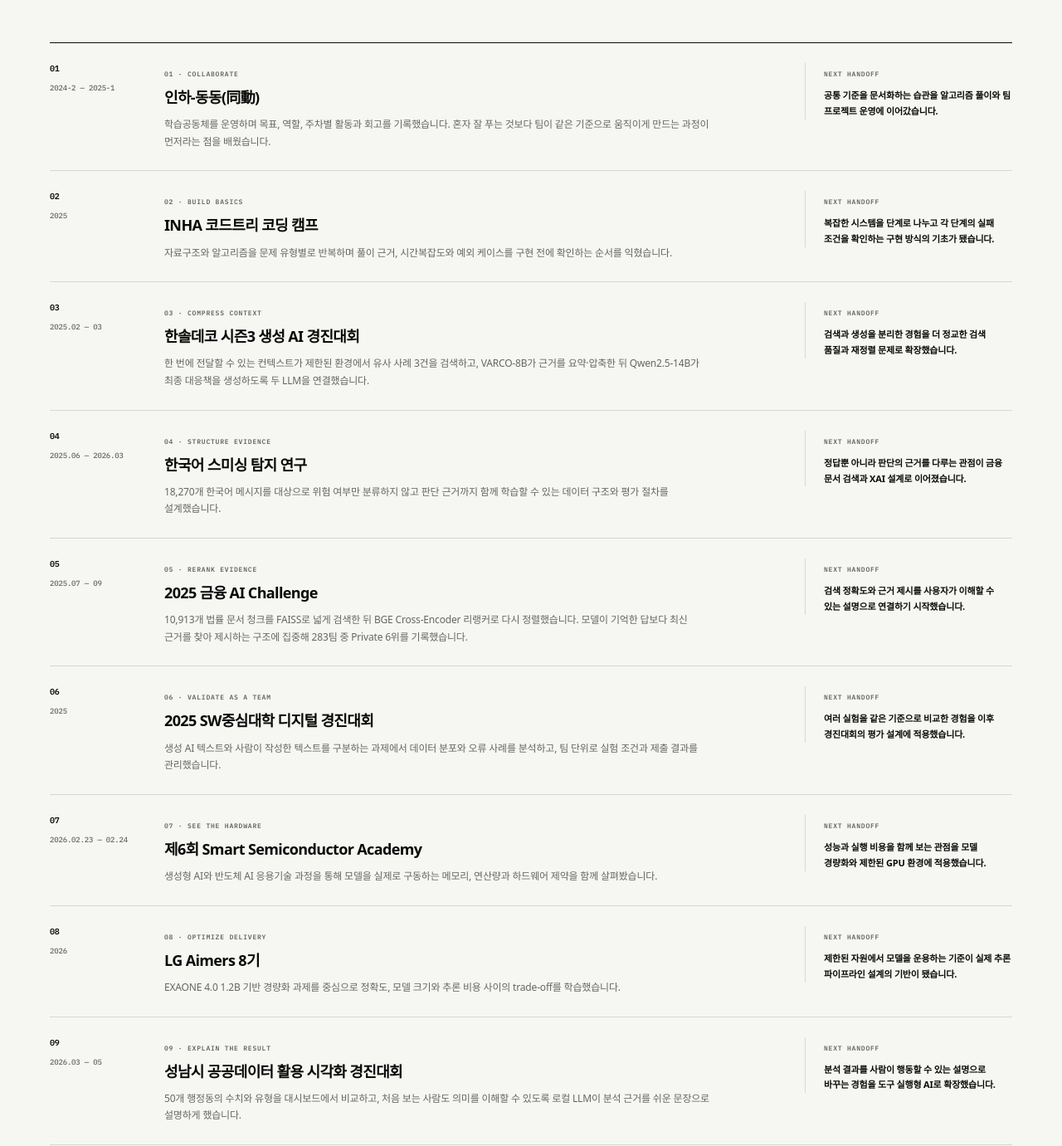
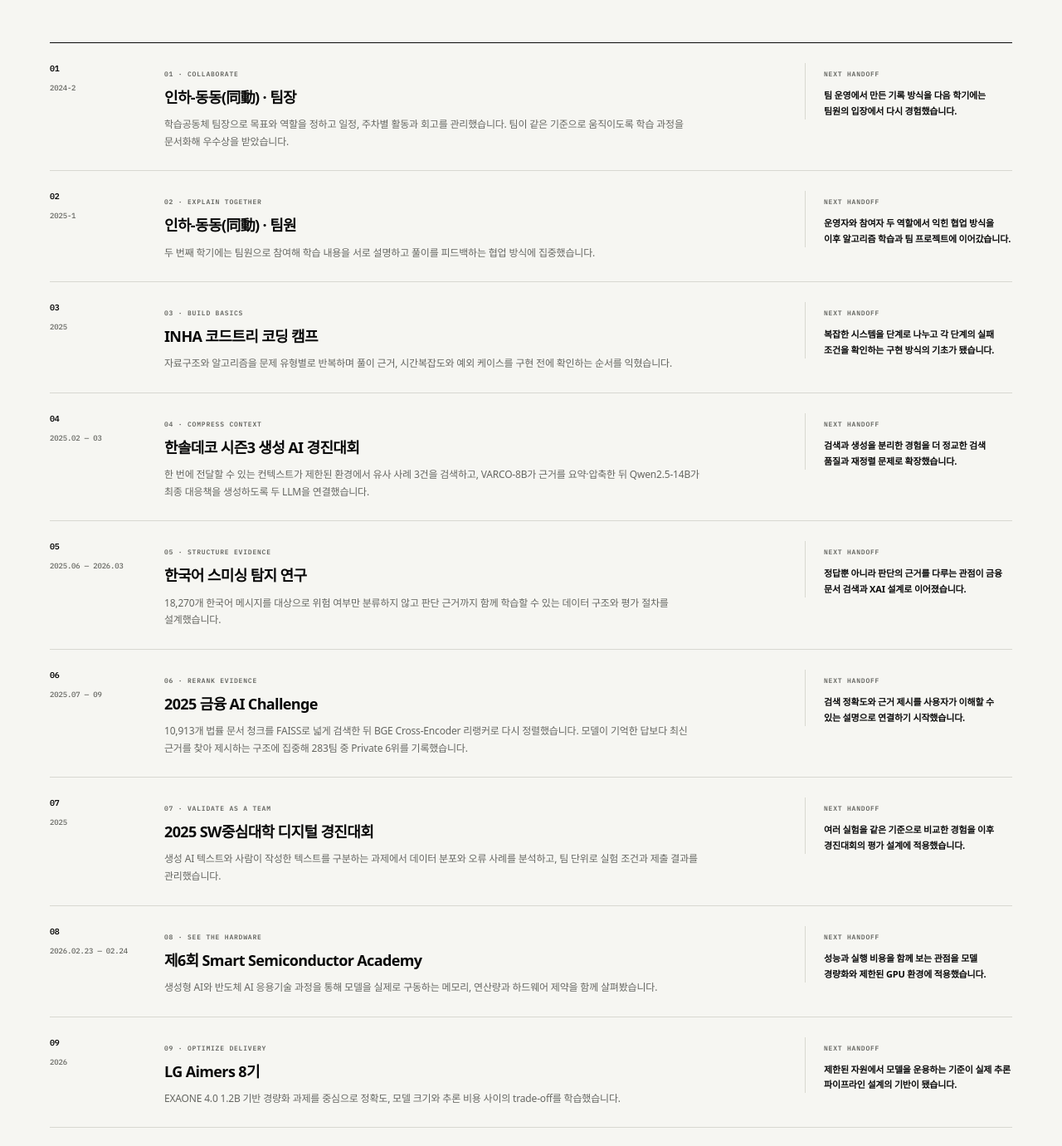
Before and after one commit to JM-KIMM/JM-KIMM.github.io, a React (Vite) app: page /#/ in a window 1280 px wide. Shown: the part 605-1986 px from the top of the page at 83% size. Built offline with nearby package versions, Linux system fonts and the light colour scheme; a web font is replaced by a local one.

Commit message:
Split Inha Dongdong participation by term

```diff
--- a/src/data/activities.ts
+++ b/src/data/activities.ts
@@ -73,19 +73,34 @@
     url: 'https://www.codetree.ai/blog/ko/%EC%BD%94%EB%93%9C%ED%8A%B8%EB%A6%AC-%EC%9D%B8%ED%95%98%EB%8C%80-%EC%BD%94%EB%94%A9-%EC%BA%A0%ED%94%84-%EC%84%B1%EB%A3%8C2%EC%A3%BC%EA%B0%84-%EC%BD%94%EC%9D%B5-%EC%A0%90%EC%88%98-%ED%8F%89',
   },
   {
-    title: '인하-동동(同動)',
+    title: '인하-동동(同動) · 2025-1',
     subtitle: '인하대학교 교수학습개발센터 학습공동체 프로그램',
-    period: '2024-2 · 2025-1',
-    role: '팀장 1회 · 팀원 1회',
-    summary: '같은 교과목을 수강하는 학생들과 학습공동체를 운영하며 학습 목표, 주차별 활동, 회고를 문서화했습니다.',
+    period: '2025-1',
+    role: '팀원',
+    summary: '두 번째 학기에는 팀원으로 참여해 학습 내용을 서로 설명하고 풀이 과정에 피드백을 주고받았습니다.',
     points: [
-      '2024-2학기 팀장으로 일정·역할·주차별 학습 기록 관리',
-      '2025-1학기 팀원으로 참여해 설명과 피드백 중심의 협업 학습 수행',
-      '학습 결과보다 과정과 팀 운영을 꾸준히 기록하는 습관 형성',
+      '학습 내용을 말로 설명하며 이해가 부족한 부분 확인',
+      '팀원의 풀이와 접근법을 비교하고 상호 피드백',
+      '주차별 학습 과정과 개선점을 꾸준히 기록',
     ],
-    purpose: '혼자 공부할 때 빠지기 쉬운 설명 부족과 기록 누락을 보완하고, 팀의 학습 과정을 운영하는 경험을 만들고자 했습니다.',
-    carriedForward: '목표·역할·회고를 문서화한 경험이 금융 AI Challenge와 SW 경진대회에서 팀 실험을 관리하는 방식으로 이어졌습니다.',
-    result: '우수상 · 팀장',
+    purpose: '첫 참여에서 익힌 운영 경험을 팀원의 관점에서 다시 적용하고, 설명과 피드백 중심의 학습 방식을 보강하고자 했습니다.',
+    carriedForward: '다른 사람의 접근을 비교하고 피드백하는 경험이 이후 팀 프로젝트에서 실험 결과를 함께 검토하는 방식으로 이어졌습니다.',
+    url: 'https://ctlt.inha.ac.kr/',
+  },
+  {
+    title: '인하-동동(同動) · 2024-2',
+    subtitle: '인하대학교 교수학습개발센터 학습공동체 프로그램',
+    period: '2024-2',
+    role: '팀장',
+    summary: '학습공동체 팀장으로 학습 목표와 역할을 정하고 일정, 주차별 활동과 회고를 관리했습니다.',
+    points: [
+      '팀 일정과 역할 분담 및 주차별 학습 기록 관리',
+      '공통 학습 목표와 진행 기준 문서화',
+      '활동 종료 후 팀 회고와 개선점 정리',
+    ],
+    purpose: '혼자 공부할 때 빠지기 쉬운 설명 부족과 기록 누락을 보완하고, 팀의 학습 과정을 직접 운영하고자 했습니다.',
+    carriedForward: '목표·역할·회고를 문서화한 경험을 다음 학기 인하-동동과 이후 팀 프로젝트 운영에 적용했습니다.',
+    result: '우수상',
     url: 'https://ctlt.inha.ac.kr/',
   },
 ]
--- a/src/data/journey.ts
+++ b/src/data/journey.ts
@@ -9,99 +9,106 @@
 
 export const journeyChapters: JourneyChapter[] = [
   {
-    period: '2024-2 — 2025-1',
+    period: '2024-2',
     stage: '01 · COLLABORATE',
-    title: '인하-동동(同動)',
-    body: '학습공동체를 운영하며 목표, 역할, 주차별 활동과 회고를 기록했습니다. 혼자 잘 푸는 것보다 팀이 같은 기준으로 움직이게 만드는 과정이 먼저라는 점을 배웠습니다.',
-    handoff: '공통 기준을 문서화하는 습관을 알고리즘 풀이와 팀 프로젝트 운영에 이어갔습니다.',
+    title: '인하-동동(同動) · 팀장',
+    body: '학습공동체 팀장으로 목표와 역할을 정하고 일정, 주차별 활동과 회고를 관리했습니다. 팀이 같은 기준으로 움직이도록 학습 과정을 문서화해 우수상을 받았습니다.',
+    handoff: '팀 운영에서 만든 기록 방식을 다음 학기에는 팀원의 입장에서 다시 경험했습니다.',
+  },
+  {
+    period: '2025-1',
+    stage: '02 · EXPLAIN TOGETHER',
+    title: '인하-동동(同動) · 팀원',
+    body: '두 번째 학기에는 팀원으로 참여해 학습 내용을 서로 설명하고 풀이를 피드백하는 협업 방식에 집중했습니다.',
+    handoff: '운영자와 참여자 두 역할에서 익힌 협업 방식을 이후 알고리즘 학습과 팀 프로젝트에 이어갔습니다.',
   },
   {
     period: '2025',
-    stage: '02 · BUILD BASICS',
+    stage: '03 · BUILD BASICS',
     title: 'INHA 코드트리 코딩 캠프',
     body: '자료구조와 알고리즘을 문제 유형별로 반복하며 풀이 근거, 시간복잡도와 예외 케이스를 구현 전에 확인하는 순서를 익혔습니다.',
     handoff: '복잡한 시스템을 단계로 나누고 각 단계의 실패 조건을 확인하는 구현 방식의 기초가 됐습니다.',
   },
   {
     period: '2025.02 — 03',
-    stage: '03 · COMPRESS CONTEXT',
+    stage: '04 · COMPRESS CONTEXT',
     title: '한솔데코 시즌3 생성 AI 경진대회',
     body: '한 번에 전달할 수 있는 컨텍스트가 제한된 환경에서 유사 사례 3건을 검색하고, VARCO-8B가 근거를 요약·압축한 뒤 Qwen2.5-14B가 최종 대응책을 생성하도록 두 LLM을 연결했습니다.',
     handoff: '검색과 생성을 분리한 경험을 더 정교한 검색 품질과 재정렬 문제로 확장했습니다.',
   },
   {
     period: '2025.06 — 2026.03',
-    stage: '04 · STRUCTURE EVIDENCE',
+    stage: '05 · STRUCTURE EVIDENCE',
     title: '한국어 스미싱 탐지 연구',
     body: '18,270개 한국어 메시지를 대상으로 위험 여부만 분류하지 않고 판단 근거까지 함께 학습할 수 있는 데이터 구조와 평가 절차를 설계했습니다.',
     handoff: '정답뿐 아니라 판단의 근거를 다루는 관점이 금융 문서 검색과 XAI 설계로 이어졌습니다.',
   },
   {
     period: '2025.07 — 09',
-    stage: '05 · RERANK EVIDENCE',
+    stage: '06 · RERANK EVIDENCE',
     title: '2025 금융 AI Challenge',
     body: '10,913개 법률 문서 청크를 FAISS로 넓게 검색한 뒤 BGE Cross-Encoder 리랭커로 다시 정렬했습니다. 모델이 기억한 답보다 최신 근거를 찾아 제시하는 구조에 집중해 283팀 중 Private 6위를 기록했습니다.',
     handoff: '검색 정확도와 근거 제시를 사용자가 이해할 수 있는 설명으로 연결하기 시작했습니다.',
   },
   {
     period: '2025',
-    stage: '06 · VALIDATE AS A TEAM',
+    stage: '07 · VALIDATE AS A TEAM',
     title: '2025 SW중심대학 디지털 경진대회',
     body: '생성 AI 텍스트와 사람이 작성한 텍스트를 구분하는 과제에서 데이터 분포와 오류 사례를 분석하고, 팀 단위로 실험 조건과 제출 결과를 관리했습니다.',
     handoff: '여러 실험을 같은 기준으로 비교한 경험을 이후 경진대회의 평가 설계에 적용했습니다.',
   },
   {
     period: '2026.02.23 — 02.24',
-    stage: '07 · SEE THE HARDWARE',
+    stage: '08 · SEE THE HARDWARE',
     title: '제6회 Smart Semiconductor Academy',
     body: '생성형 AI와 반도체 AI 응용기술 과정을 통해 모델을 실제로 구동하는 메모리, 연산량과 하드웨어 제약을 함께 살펴봤습니다.',
     handoff: '성능과 실행 비용을 함께 보는 관점을 모델 경량화와 제한된 GPU 환경에 적용했습니다.',
   },
   {
     period: '2026',
-    stage: '08 · OPTIMIZE DELIVERY',
+    stage: '09 · OPTIMIZE DELIVERY',
     title: 'LG Aimers 8기',
     body: 'EXAONE 4.0 1.2B 기반 경량화 과제를 중심으로 정확도, 모델 크기와 추론 비용 사이의 trade-off를 학습했습니다.',
     handoff: '제한된 자원에서 모델을 운용하는 기준이 실제 추론 파이프라인 설계의 기반이 됐습니다.',
   },
   {
     period: '2026.03 — 05',
-    stage: '09 · EXPLAIN THE RESULT',
+    stage: '10 · EXPLAIN THE RESULT',
     title: '성남시 공공데이터 활용 시각화 경진대회',
     body: '50개 행정동의 수치와 유형을 대시보드에서 비교하고, 처음 보는 사람도 의미를 이해할 수 있도록 로컬 LLM이 분석 근거를 쉬운 문장으로 설명하게 했습니다.',
     handoff: '분석 결과를 사람이 행동할 수 있는 설명으로 바꾸는 경험을 도구 실행형 AI로 확장했습니다.',
   },
   {
     period: '2026.03 — 06',
-    stage: '10 · CONTROL ACTIONS',
+    stage: '11 · CONTROL ACTIONS',
     title: 'VisionChef · 인공지능 종합설계',
     body: '조리 상황을 검색 결과와 연결하고 LLM이 허용된 다섯 개 도구만 호출하도록 실행 범위를 제한한 RAG 에이전트를 구현해 장려상을 받았습니다.',
     handoff: '설명 생성에 머물지 않고 안전한 도구 호출과 실행 경계를 설계하는 단계로 나아갔습니다.',
   },
   {
     period: '2026.06.22 — 09.02',
-    stage: '11 · TEST ON INDUSTRY DATA',
+    stage: '12 · TEST ON INDUSTRY DATA',
     title: 'LG Aimers 9기',
     body: 'AI Essential Course와 산업 데이터 기반 온라인 해커톤을 끝까지 수행하며 모델 선택, 검증과 제출 과정을 실제 문제 흐름에 맞춰 운영했습니다.',
     handoff: '정해진 평가 환경에서 실험을 재현하고 결과를 관리하는 기준을 강화했습니다.',
   },
   {
     period: '2026.06 — 07',
-    stage: '12 · MEASURE THE PHYSICAL',
+    stage: '13 · MEASURE THE PHYSICAL',
     title: 'CJ대한통운 미래기술챌린지 2026',
     body: '팀으로 직접 라벨링한 영상 데이터에서 박스와 팔레트를 분리하고 Tracking, Pose, 치수 보정을 잇는 단계형 CV 파이프라인을 구축해 최종 리더보드 4위를 기록했습니다.',
     handoff: '데이터 품질과 단계별 오차를 추적하는 경험이 복합 AI 시스템을 점검하는 방식으로 이어졌습니다.',
   },
   {
     period: '2026.07 — 08',
-    stage: '13 · PREDICT THE NEXT STATE',
+    stage: '14 · PREDICT THE NEXT STATE',
     title: '2026 인하 인공지능 챌린지 · INHA World Model',
     body: '16개 관절 명령으로 로봇의 미래 영상을 생성하는 action-conditioned world model을 16GB 환경에 맞춰 학습·추론하고 우수상을 받았습니다.',
     handoff: '불완전한 평가지표와 제한된 자원 안에서 시스템 전체를 검증하는 경험을 얻었습니다.',
   },
   {
     period: '2026.09.01 —',
-    stage: '14 · APPLY IN THE FIELD',
+    stage: '15 · APPLY IN THE FIELD',
     title: '행정안전부 인턴',
     body: '공공 업무를 위한 RAG와 MCP 구축을 담당하고 있습니다.',
     handoff: '문서 검색, 근거 제시와 업무 도구 연결을 실제 행정 환경에서 다루고 있습니다.',
--- a/src/pages/AboutPage.tsx
+++ b/src/pages/AboutPage.tsx
@@ -4,6 +4,8 @@
   ['LG Aimers 8기', 'LG AI연구원 청년 AI 인재 교육 프로그램 수료'],
   ['제6회 Smart Semiconductor Academy', '생성형 AI, 반도체 AI 응용기술 과정 수료'],
   ['INHA 코드트리 코딩 캠프', '코딩테스트 대비 전문 교육과정 수료'],
+  ['인하-동동(同動) · 2025-1', '학습공동체 · 팀원'],
+  ['인하-동동(同動) · 2024-2', '학습공동체 · 팀장 · 우수상'],
 ]
 
 const awards = [
@@ -13,7 +15,7 @@
   ['2025', '2025 금융 AI Challenge : 금융 AI 모델 경쟁', 'Private 6위 / 283팀 · 팀장'],
   ['2025', '2025 SW중심대학 디지털 경진대회 · AI부문', '58위 / 271팀 · 팀장'],
   ['2025', '건설공사 사고 예방 및 대응책 생성 : 한솔데코 시즌3 생성 AI 경진대회', 'Private 12위 / 24팀'],
-  ['교내', '인하-동동(同動)', '우수상 · 팀장'],
+  ['2024-2', '인하-동동(同動)', '우수상 · 팀장'],
   ['군', '제6회 육군창업경진대회', '창의상'],
 ]
 
```
